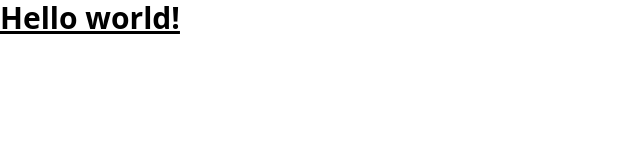
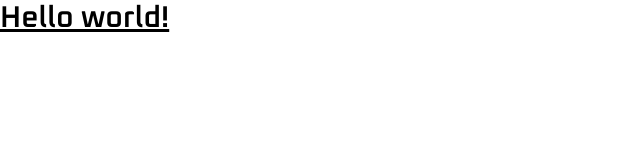
Before and after one commit to joaoliveirapb/nlw-connect-web, a Next.js app: page / in a window 1280 px wide. Shown: the top 160 px of the page, without its empty margins (0-640 px from the left). Built offline with nearby package versions, Linux system fonts and the light colour scheme.

Commit message:
feat: configure colors and fonts in TailwindCSS

```diff
--- a/src/app/globals.css
+++ b/src/app/globals.css
@@ -1 +1,20 @@
 @import "tailwindcss";
+
+@theme {
+  --color-blue: #6F9DE2;
+  --color-purple: #9871F3;
+  --color-danger: #F05D6C;
+
+  --color-gray-100: #DAE4F2;
+  --color-gray-200: #C8D0DA;
+  --color-gray-300: #95A1B1;
+  --color-gray-400: #6F7D90;
+  --color-gray-500: #2A313C;
+  --color-gray-600: #21252C;
+  --color-gray-700: #191D24;
+  --color-gray-800: #13161B;
+  --color-gray-900: #0F1216;
+
+  --font-heading: var(--font-oxanium);
+  --font-sans: var(--font-montserrat);
+}
--- a/src/app/layout.tsx
+++ b/src/app/layout.tsx
@@ -1,10 +1,22 @@
 import "./globals.css";
 import type { Metadata } from "next";
+import { Montserrat, Oxanium } from 'next/font/google'
 
 export const metadata: Metadata = {
-  title: "Create Next App",
-  description: "Generated by create next app",
+  title: "devstage",
 };
+
+const oxanium = Oxanium({
+  weight: ['500', '600'],
+  subsets: ['latin'],
+  variable: '--font-oxanium',
+})
+
+const montserrat = Montserrat({
+  weight: ['400', '600'],
+  subsets: ['latin'],
+  variable: '--font-montserrat',
+})
 
 export default function RootLayout({
   children,
@@ -12,7 +24,7 @@
   children: React.ReactNode;
 }>) {
   return (
-    <html lang="en">
+    <html lang="en" className={`${oxanium.variable} ${montserrat.variable}`}>
       <body>{children}</body>
     </html>
   );
--- a/src/app/page.tsx
+++ b/src/app/page.tsx
@@ -1,7 +1,7 @@
 export default function Home() {
   return (
     <main>
-      <h1 className="text-3xl font-bold underline">
+      <h1 className="text-3xl font-heading font-semibold underline">
         Hello world!
       </h1>
     </main>
```
